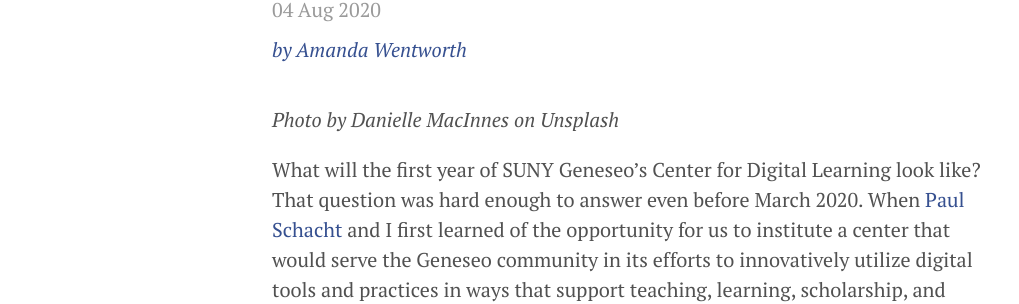
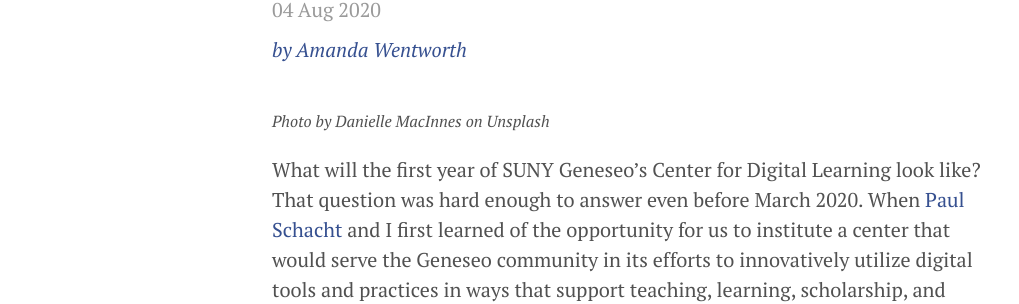
Before and after one commit to cdl-geneseo/cdl-geneseo.github.io, a Jekyll site: the page built from _posts/2020-08-04-yearone.md, in a window 1280 px wide. Shown: the part 187-491 px from the top of the page, without its empty margins (8-1027 px from the left). Built offline with Jekyll 4.4.1, drawn with Linux system fonts in a browser that asks for light colours.

Commit message:
additional caption style tweak

```diff
--- a/_posts/2020-08-04-yearone.md
+++ b/_posts/2020-08-04-yearone.md
@@ -6,7 +6,6 @@ bio: /authors/wentworth
 ---
 
 ![](../images/begin.jpg)
-{:.image-caption}
 *Photo by Danielle MacInnes on Unsplash*
 
 What will the first year of SUNY Geneseo's Center for Digital Learning look like? That question was hard enough to answer even before March 2020. When [Paul Schacht](https://www.geneseo.edu/cdl/leadership) and I first learned of the opportunity for us to institute a center that would serve the Geneseo community in its efforts to innovatively utilize digital tools and practices in ways that support teaching, learning, scholarship, and creativity in late 2019, we excitedly began preparing for its arrival.
```
